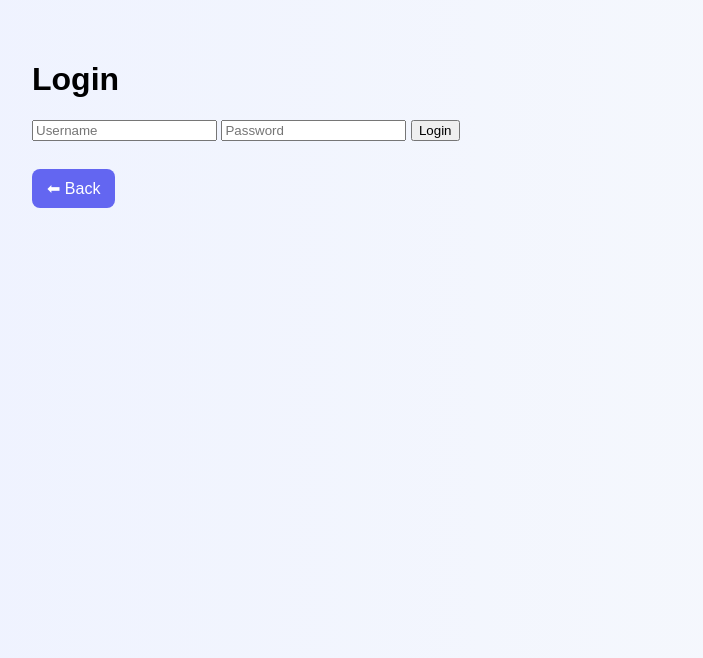
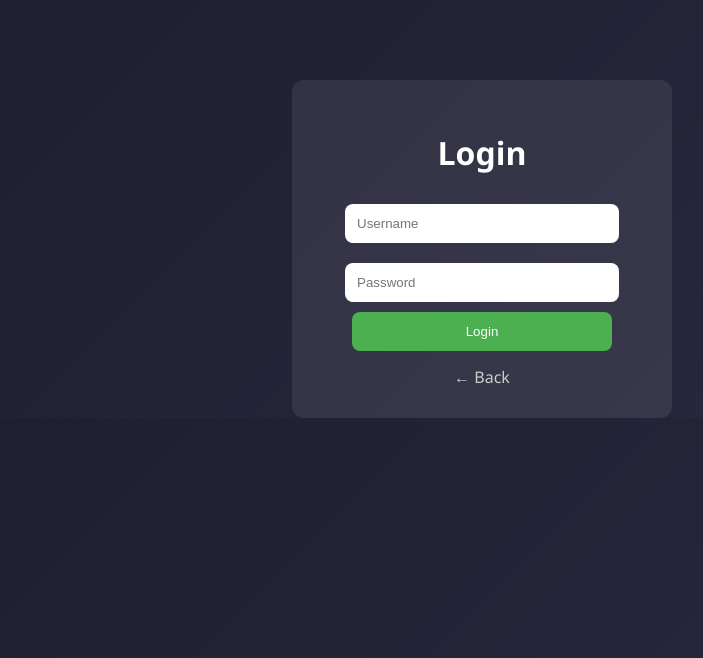
Before and after one commit to Opaksbolu/SkillBridge, a Flask app: page /login in a window 1280 px wide. Shown: the top 658 px of the page, without its empty margins (158-861 px from the left). Run offline with Flask 3, Linux system fonts and the light colour scheme.

Commit message:
updated: 2024-06-01T12:00:00Z

```diff
--- a/app.py
+++ b/app.py
@@ -1,23 +1,29 @@
-from flask import Flask, render_template, request, redirect, session, url_for
+from flask import Flask, render_template, request, redirect, session
 import sqlite3
-import os
-
-# Optional AI import
-USE_AI = True
-try:
-    from openai import OpenAI
-    client = OpenAI(api_key=os.getenv("OPENAI_API_KEY"))
-except:
-    USE_AI = False
 
 app = Flask(__name__)
 app.secret_key = "secret123"
 
 # -------------------------
-# DATABASE
+# DATABASE INIT
 # -------------------------
-def get_db():
-    return sqlite3.connect("users.db")
+def init_db():
+    conn = sqlite3.connect("users.db")
+    db = conn.cursor()
+
+    db.execute("""
+    CREATE TABLE IF NOT EXISTS users (
+        id INTEGER PRIMARY KEY AUTOINCREMENT,
+        username TEXT,
+        password TEXT,
+        language TEXT
+    )
+    """)
+
+    conn.commit()
+    conn.close()
+
+init_db()
 
 # -------------------------
 # HOME
@@ -32,14 +38,20 @@ def home():
 @app.route("/register", methods=["GET", "POST"])
 def register():
     if request.method == "POST":
-        username = request.form["username"]
-        password = request.form["password"]
-        language = request.form["language"]
+        username = request.form.get("username")
+        password = request.form.get("password")
+        language = request.form.get("language")
 
-        db = get_db()
-        db.execute("INSERT INTO users (username, password, language) VALUES (?, ?, ?)",
-                   (username, password, language))
-        db.commit()
+        conn = sqlite3.connect("users.db")
+        db = conn.cursor()
+
+        db.execute(
+            "INSERT INTO users (username, password, language) VALUES (?, ?, ?)",
+            (username, password, language)
+        )
+
+        conn.commit()
+        conn.close()
 
         return redirect("/login")
 
@@ -54,35 +66,31 @@ def login():
         username = request.form.get("username")
         password = request.form.get("password")
 
-        if not username or not password:
-            return "Missing fields"
+        conn = sqlite3.connect("users.db")
+        db = conn.cursor()
 
-        db = get_db()
         user = db.execute(
             "SELECT * FROM users WHERE username=? AND password=?",
             (username, password)
         ).fetchone()
 
+        conn.close()
+
         if user:
             session["user"] = username
+            session["language"] = user[3]
             return redirect("/subjects")
-
-        return "Invalid login"
 
     return render_template("login.html")
 
 # -------------------------
-# SUBJECT SELECTION
+# SUBJECTS
 # -------------------------
 @app.route("/subjects", methods=["GET", "POST"])
 def subjects():
-    if "user" not in session:
-        return redirect("/login")
-
     if request.method == "POST":
-        selected = request.form.getlist("subjects")
-        session["subjects"] = selected
-        return redirect("/dashboard")
+        subject = request.form.get("subject")
+        return redirect(f"/learn/{subject}")
 
     return render_template("subjects.html")
 
@@ -94,42 +102,28 @@ def dashboard():
     if "user" not in session:
         return redirect("/login")
 
-    subjects = session.get("subjects", [])
-
-    return render_template("dashboard.html", subjects=subjects)
+    return render_template("dashboard.html", user=session["user"])
 
 # -------------------------
-# LEARNING PAGE (AI + FALLBACK)
+# LEARN PAGE (NO AI YET)
 # -------------------------
 @app.route("/learn/<subject>", methods=["GET", "POST"])
 def learn(subject):
-    if "user" not in session:
-        return redirect("/login")
-
-    ai_response = None
+    content = ""
 
     if request.method == "POST":
-        question = request.form["question"]
+        question = request.form.get("question")
 
-        if USE_AI:
-            try:
-                ai = client.chat.completions.create(
-                    model="gpt-4o-mini",
-                    messages=[
-                        {"role": "system", "content": "You are a helpful tutor."},
-                        {"role": "user", "content": question}
-                    ]
-                )
-                ai_response = ai.choices[0].message.content
+        content = f"""
+        📘 {subject} Lesson
 
-            except Exception:
-                # Fallback if API fails
-                ai_response = f"(Offline Mode) Here's a helpful explanation about {subject}: Focus on fundamentals, practice problems, and consistency."
+        You asked: {question}
 
-        else:
-            ai_response = f"(Offline Mode) Learning {subject}: Start with basics, watch tutorials, and practice daily."
+        This is a smart placeholder response.
+        Real AI will be added later.
+        """
 
-    return render_template("learn.html", subject=subject, ai_response=ai_response)
+    return render_template("learn.html", subject=subject, content=content)
 
 # -------------------------
 # LOGOUT
@@ -139,8 +133,5 @@ def logout():
     session.clear()
     return redirect("/")
 
-# -------------------------
-# RUN
-# -------------------------
 if __name__ == "__main__":
     app.run(debug=True)
--- a/static/style.css
+++ b/static/style.css
@@ -1,54 +1,52 @@
 body {
-    font-family: Arial, sans-serif;
-    background: linear-gradient(to right, #eef2ff, #f8fafc);
+    font-family: 'Segoe UI', sans-serif;
+    background: linear-gradient(135deg, #1e1e2f, #2a2a40);
+    color: white;
+    text-align: center;
     margin: 0;
 }
 
 .container {
-    max-width: 900px;
-    margin: auto;
-    padding: 40px;
+    margin-top: 80px;
+}
+
+.card {
+    background: rgba(255,255,255,0.08);
+    padding: 30px;
+    border-radius: 12px;
+    display: inline-block;
+    width: 320px;
 }
 
 h1 {
-    font-size: 32px;
+    margin-bottom: 20px;
 }
 
-.subjects {
-    display: flex;
-    flex-wrap: wrap;
-    gap: 15px;
+input, select {
+    padding: 12px;
+    margin: 10px;
+    width: 250px;
+    border-radius: 8px;
+    border: none;
 }
 
-.card {
-    padding: 20px;
-    background: white;
-    border-radius: 12px;
-    text-decoration: none;
-    color: black;
-    box-shadow: 0 4px 10px rgba(0,0,0,0.05);
-    transition: 0.2s;
+button {
+    padding: 12px;
+    width: 260px;
+    background: #4CAF50;
+    border: none;
+    border-radius: 8px;
+    color: white;
+    cursor: pointer;
 }
 
-.card:hover {
-    transform: translateY(-3px);
-    background: #6366f1;
-    color: white;
+button:hover {
+    background: #45a049;
 }
 
-.btn {
-    display: inline-block;
-    margin: 10px 10px 0 0;
-    padding: 10px 15px;
-    background: #6366f1;
-    color: white;
-    border-radius: 8px;
+.back-btn {
+    display: block;
+    margin-top: 15px;
+    color: #ccc;
     text-decoration: none;
 }
-
-.response {
-    margin-top: 20px;
-    padding: 15px;
-    background: #ecfeff;
-    border-radius: 10px;
-}
--- a/templates/login.html
+++ b/templates/login.html
@@ -7,17 +7,25 @@
 <body>
 
 <div class="container">
-    <h1>Login</h1>
 
-    <form method="POST">
-        <input type="text" name="username" placeholder="Username" required>
-        <input type="password" name="password" placeholder="Password" required>
+    <div class="card">
 
-        <button type="submit">Login</button>
-    </form>
+        <h1>Login</h1>
 
-    <br>
-    <a class="btn" href="/">⬅ Back</a>
+        <form method="POST">
+
+            <input name="username" placeholder="Username" required><br>
+
+            <input name="password" type="password" placeholder="Password" required><br>
+
+            <button type="submit">Login</button>
+
+        </form>
+
+        <a href="/" class="back-btn">← Back</a>
+
+    </div>
+
 </div>
 
 </body>
--- a/templates/register.html
+++ b/templates/register.html
@@ -2,7 +2,7 @@
 <html>
 <head>
     <title>Register - SkillBridge</title>
-    <link rel="stylesheet" href="{{ url_for('static', filename='style.css') }}">
+    <link rel="stylesheet" href="/static/style.css">
 </head>
 <body>
 
```
Also changed, not shown: templates/index.html (+10 -4 lines).
